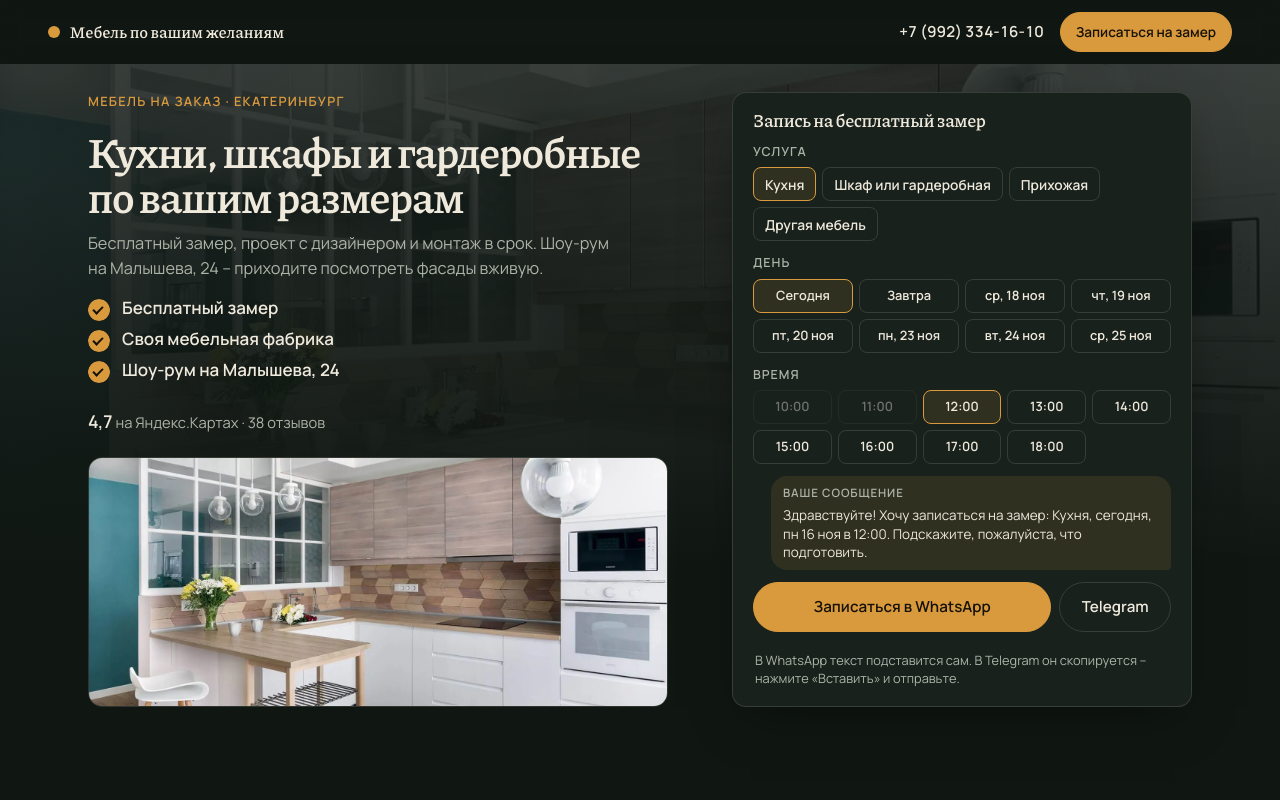
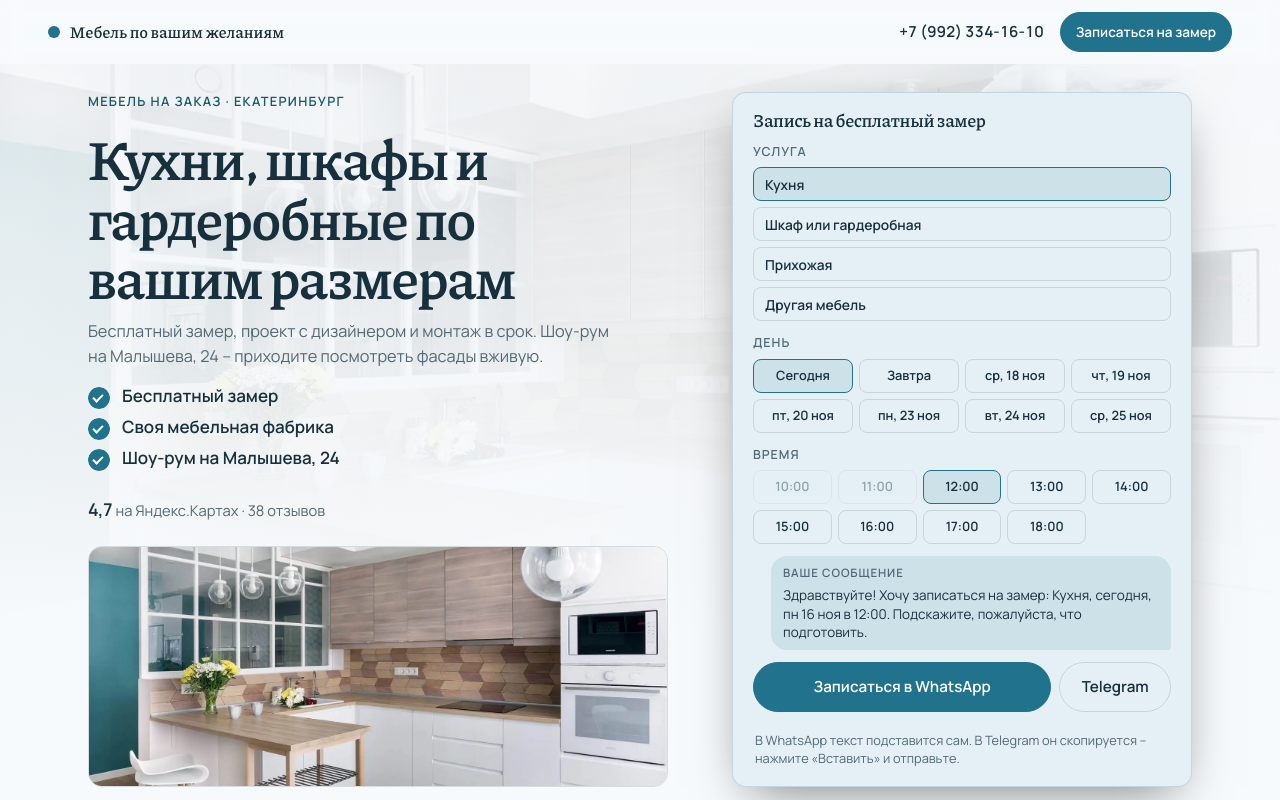
Before and after one commit to SkutinaJulia/mebel-po-vashim-zhelaniyam-ekb, a plain HTML site: page index.html in a window 1280 px wide. Shown: the top 800 px of the page. Drawn offline with Linux system fonts and the light colour scheme.

Commit message:
Главное фото и цвета под него, услуги списком

```diff
--- a/index.html
+++ b/index.html
@@ -25,7 +25,7 @@
     src: url(assets/fonts/manrope-cyr.woff2) format("woff2"); unicode-range: U+0301, U+0400-045F, U+0490-0491, U+04B0-04B1, U+2116; }
 @font-face { font-family: "Manrope"; font-style: normal; font-weight: 400 600; font-display: swap;
     src: url(assets/fonts/manrope-lat.woff2) format("woff2"); unicode-range: U+0000-00FF, U+0131, U+0152-0153, U+02BB-02BC, U+02C6, U+02DA, U+02DC, U+2000-206F, U+20AC, U+2122, U+2212; }
-:root { --c-canvas: #101713; --c-surface: #18211c; --c-ink: #efe9dc; --c-ink-soft: #adb3a6; --c-accent: #d99a3e; --c-accent-ink: #171208; --c-accent-deep: #d99a3e; --f-display: "Piazzolla", "Georgia", "Times New Roman", serif; --f-text: "Manrope", "Segoe UI", system-ui, sans-serif; --h1k: 1; }
+:root { --c-canvas: #f7fafc; --c-surface: #e5f0f6; --c-ink: #17303d; --c-ink-soft: #526975; --c-accent: #21728c; --c-accent-ink: #ffffff; --c-accent-deep: #18586c; --f-display: "Piazzolla", "Georgia", "Times New Roman", serif; --f-text: "Manrope", "Segoe UI", system-ui, sans-serif; --h1k: 1; }
 </style>
 <link rel="stylesheet" href="style-prod.css">
 </head>
--- a/style-prod.css
+++ b/style-prod.css
@@ -248,3 +248,7 @@ h1, h2, h3, p, li, a, span, b, label, figcaption, blockquote { -webkit-hyphens:
 
 /* правка Юли: подсказка, что текст копируется (ВК, Telegram, MAX не принимают готовый текст по ссылке) */
 .s-send__hint { margin: 8px 2px 0; font-size: .8rem; line-height: 1.4; color: var(--c-ink-soft); }
+
+/* правка Юли 16.11: услуги в форме – каждая с новой строки (пк и телефон) */
+.s-widget .s-chips--col { flex-direction: column; flex-wrap: nowrap; }
+.s-widget .s-chips--col .s-chip--row { justify-content: flex-start; }
```
